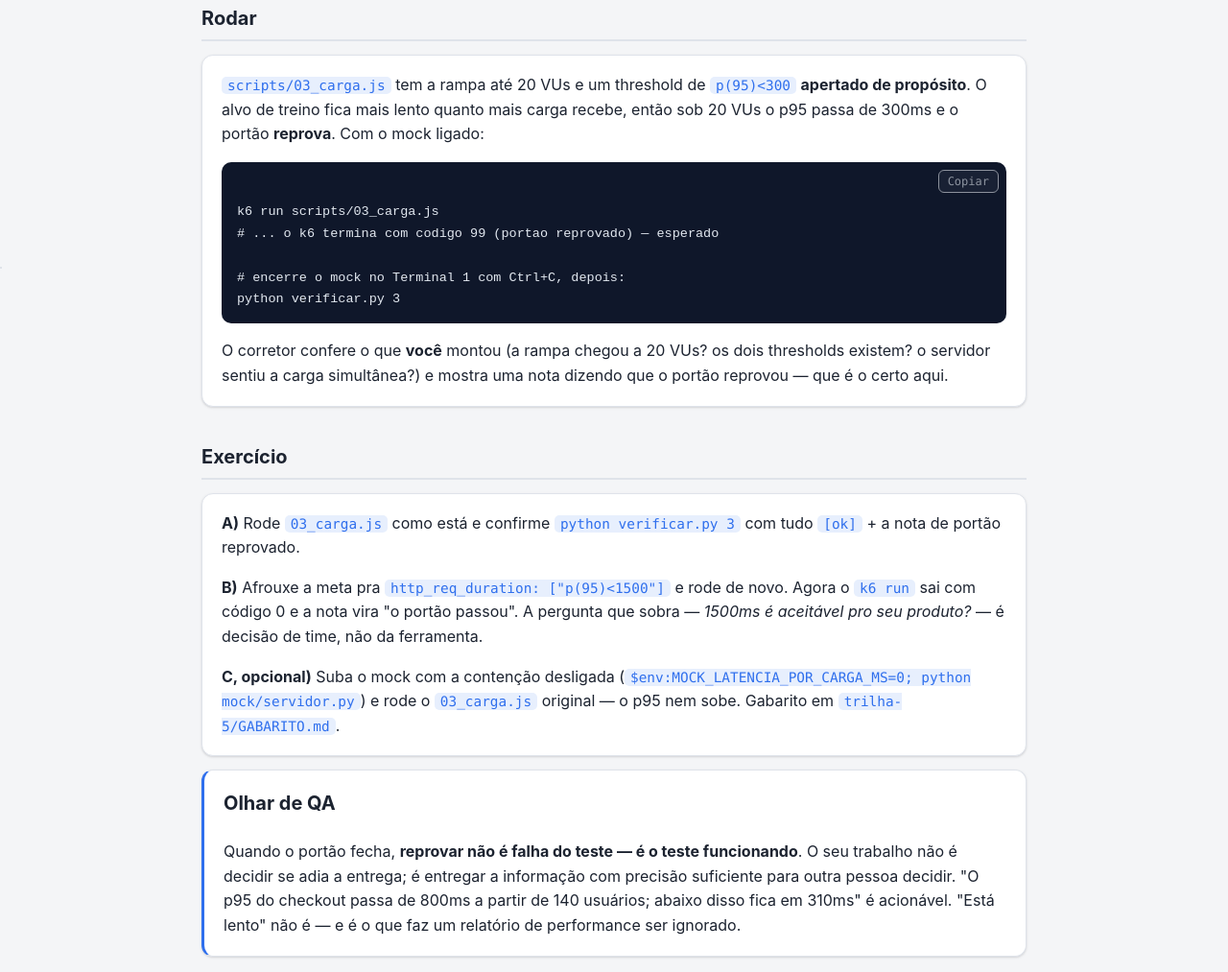
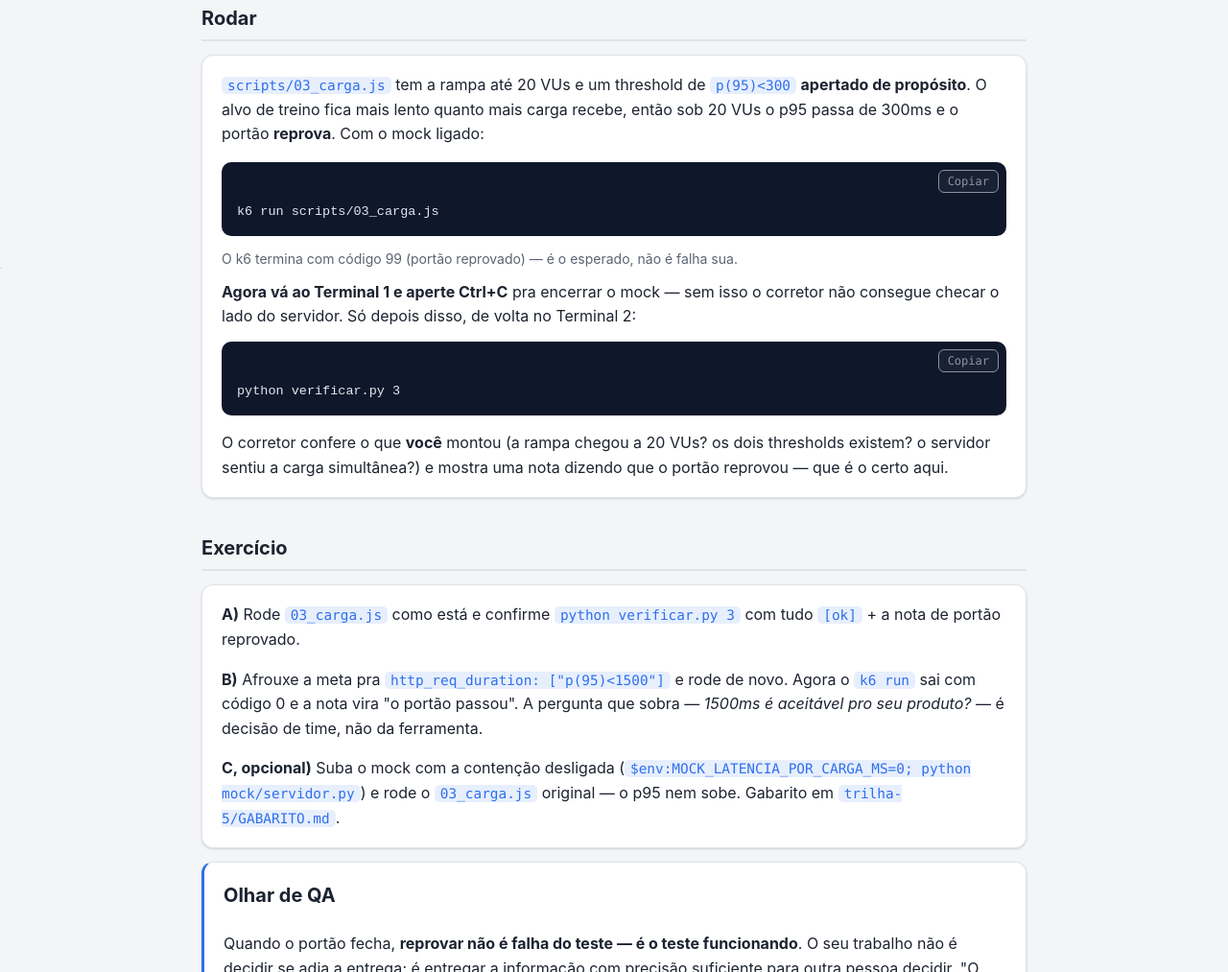
Before and after one commit to ezequiel-dawud/HardSkillsQA, a plain HTML site: page site/k6/modulo-3.html in a window 1280 px wide. Shown: the part 2122-3135 px from the top of the page at 96% size. Drawn offline with Linux system fonts and the light colour scheme.

Commit message:
Separa o Ctrl+C do mock do bloco de comando no k6, avisa sobre traceback inofensivo
Testando manualmente a trilha de k6: o bloco de codigo dos modulos 3 e 4
misturava "k6 run", um comentario dizendo pra trocar de terminal e apertar
Ctrl+C, e "python verificar.py N" como se fosse um unico script colavel.
Colar tudo de uma vez pula o Ctrl+C, e no modulo 4 isso faz o verificar.py
pular 3 dos 5 criterios silenciosamente em vez de reprovar.

Tambem documenta que o ConnectionResetError/WinError 10054 que aparece no
terminal do mock durante o k6 run e inofensivo (o ThreadingHTTPServer segue
no ar), pra nao parecer que o servidor caiu.

Co-Authored-By: Claude Sonnet 5 <noreply@anthropic.com>

```diff
--- a/site/k6/modulo-3.html
+++ b/site/k6/modulo-3.html
@@ -134,11 +134,13 @@
           threshold de <code>p(95)&lt;300</code> <b>apertado de propósito</b>. O alvo de treino
           fica mais lento quanto mais carga recebe, então sob 20 VUs o p95 passa de 300ms e o
           portão <b>reprova</b>. Com o mock ligado:</p>
-        <pre class="bloco"><code>k6 run scripts/03_carga.js
-# ... o k6 termina com codigo 99 (portao reprovado) — esperado
-
-# encerre o mock no Terminal 1 com Ctrl+C, depois:
-python verificar.py 3</code></pre>
+        <pre class="bloco"><code>k6 run scripts/03_carga.js</code></pre>
+        <p style="margin:10px 0 0; font-size:14px; color:var(--suave)">O k6 termina com código 99
+          (portão reprovado) — é o esperado, não é falha sua.</p>
+        <p style="margin:10px 0 0"><b>Agora vá ao Terminal 1 e aperte Ctrl+C</b> pra encerrar o
+          mock — sem isso o corretor não consegue checar o lado do servidor. Só depois disso, de
+          volta no Terminal 2:</p>
+        <pre class="bloco"><code>python verificar.py 3</code></pre>
         <p style="margin-bottom:0">O corretor confere o que <b>você</b> montou (a rampa chegou a
           20 VUs? os dois thresholds existem? o servidor sentiu a carga simultânea?) e mostra uma
           nota dizendo que o portão reprovou — que é o certo aqui.</p>
```
Also changed, not shown: site/k6/modulo-1.html (+7 -0 lines), site/k6/modulo-4.html (+5 -4 lines).
